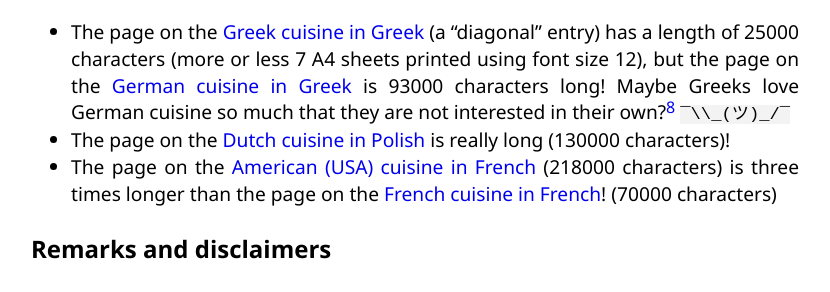
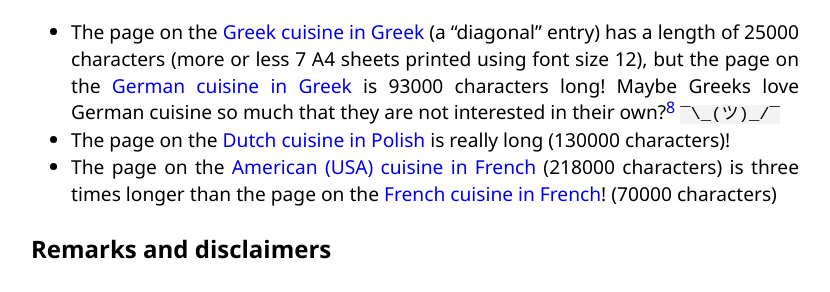
Before and after one commit to albertosantagostino/albertosantagostino.github.io, a Jekyll site: the page built from _posts/2020-10-06-cuisines_correlation_heatmap_en.md, in a window 1280 px wide and 900 px high, scrolled down 2457 px. Shown: the part 155-447 px from the top of the window, without its empty margins (225-1055 px from the left). Built offline with Jekyll 4.4.1, drawn with Linux system fonts in a browser that asks for light colours; emoji names are drawn with the system emoji font.

Commit message:
Fix typo

```diff
--- a/_posts/2020-10-06-cuisines_correlation_heatmap_en.md
+++ b/_posts/2020-10-06-cuisines_correlation_heatmap_en.md
@@ -50,7 +50,7 @@ A couple of interesting things can be observed only from the color: the page on
 
 Exploring the heatmap, strange cuisine-language combinations can be found. For example:
 
-* The page on the [Greek cuisine in Greek](https://el.wikipedia.org/wiki/%CE%95%CE%BB%CE%BB%CE%B7%CE%BD%CE%B9%CE%BA%CE%AE_%CE%BA%CE%BF%CF%85%CE%B6%CE%AF%CE%BD%CE%B1) (a "diagonal" entry) has a length of 25000 characters (more or less 7 A4 sheets printed using font size 12), but the page on the [German cuisine in Greek](https://el.wikipedia.org/wiki/%CE%93%CE%B5%CF%81%CE%BC%CE%B1%CE%BD%CE%B9%CE%BA%CE%AE_%CE%BA%CE%BF%CF%85%CE%B6%CE%AF%CE%BD%CE%B1) is 93000 characters long! Maybe Greeks love German cuisine so much that they are not interested in their own?[^8] `¯\\_(ツ)_/¯`
+* The page on the [Greek cuisine in Greek](https://el.wikipedia.org/wiki/%CE%95%CE%BB%CE%BB%CE%B7%CE%BD%CE%B9%CE%BA%CE%AE_%CE%BA%CE%BF%CF%85%CE%B6%CE%AF%CE%BD%CE%B1) (a "diagonal" entry) has a length of 25000 characters (more or less 7 A4 sheets printed using font size 12), but the page on the [German cuisine in Greek](https://el.wikipedia.org/wiki/%CE%93%CE%B5%CF%81%CE%BC%CE%B1%CE%BD%CE%B9%CE%BA%CE%AE_%CE%BA%CE%BF%CF%85%CE%B6%CE%AF%CE%BD%CE%B1) is 93000 characters long! Maybe Greeks love German cuisine so much that they are not interested in their own?[^8] `¯\_(ツ)_/¯`
 * The page on the [Dutch cuisine in Polish](https://pl.wikipedia.org/wiki/Kuchnia_holenderska) is really long (130000 characters)!
 * The page on the [American (USA) cuisine in French](https://fr.wikipedia.org/wiki/Cuisine_des_%C3%89tats-Unis) (218000 characters) is three times longer than the page on the [French cuisine in French](https://fr.wikipedia.org/wiki/Cuisine_fran%C3%A7aise)! (70000 characters)
 
```
Also changed, not shown: _posts/2020-10-06-cuisines_correlation_heatmap_it.md (+1 -1 lines).
